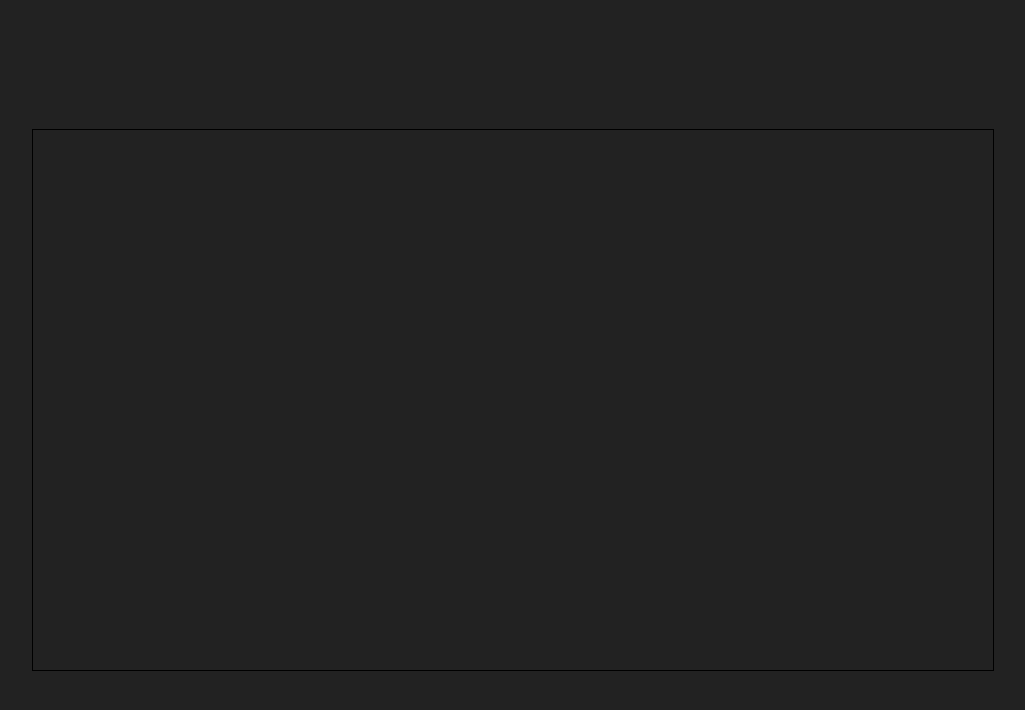
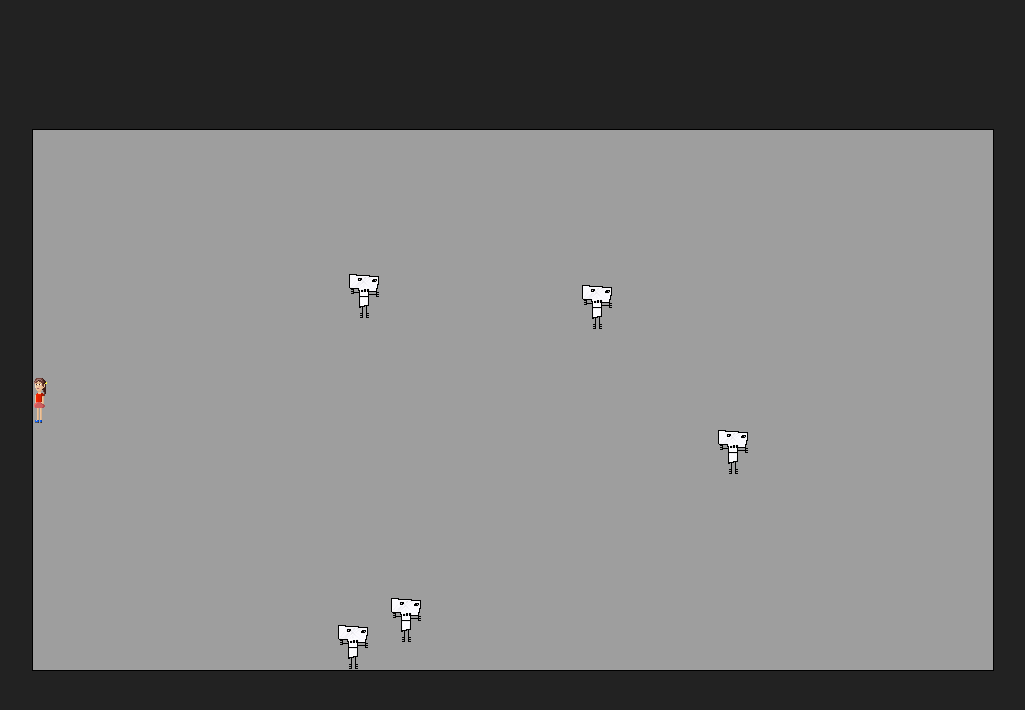
Before and after one commit to mrsharpoblunto/skeletons-attack, a website: page index.html in a window 1280 px wide. Shown: the whole page, without its empty margins (127-1152 px from the left). Drawn offline with Linux system fonts and the light colour scheme; the site is published under a folder, as on GitHub Pages, so addresses that start at the root find nothing.

Commit message:
fixed relative paths for github pages

```diff
--- a/index.html
+++ b/index.html
@@ -26,6 +26,6 @@
   <body>
     <canvas id="walkmap" height="540" width="960"></canvas>
     <canvas id="main" height="540" width="960"></canvas>
-    <script src="/dist/index.js" type="text/javascript"></script>
+    <script src="dist/index.js" type="text/javascript"></script>
   </body>
 </html>
```
Also changed, not shown: dist/index.js.
